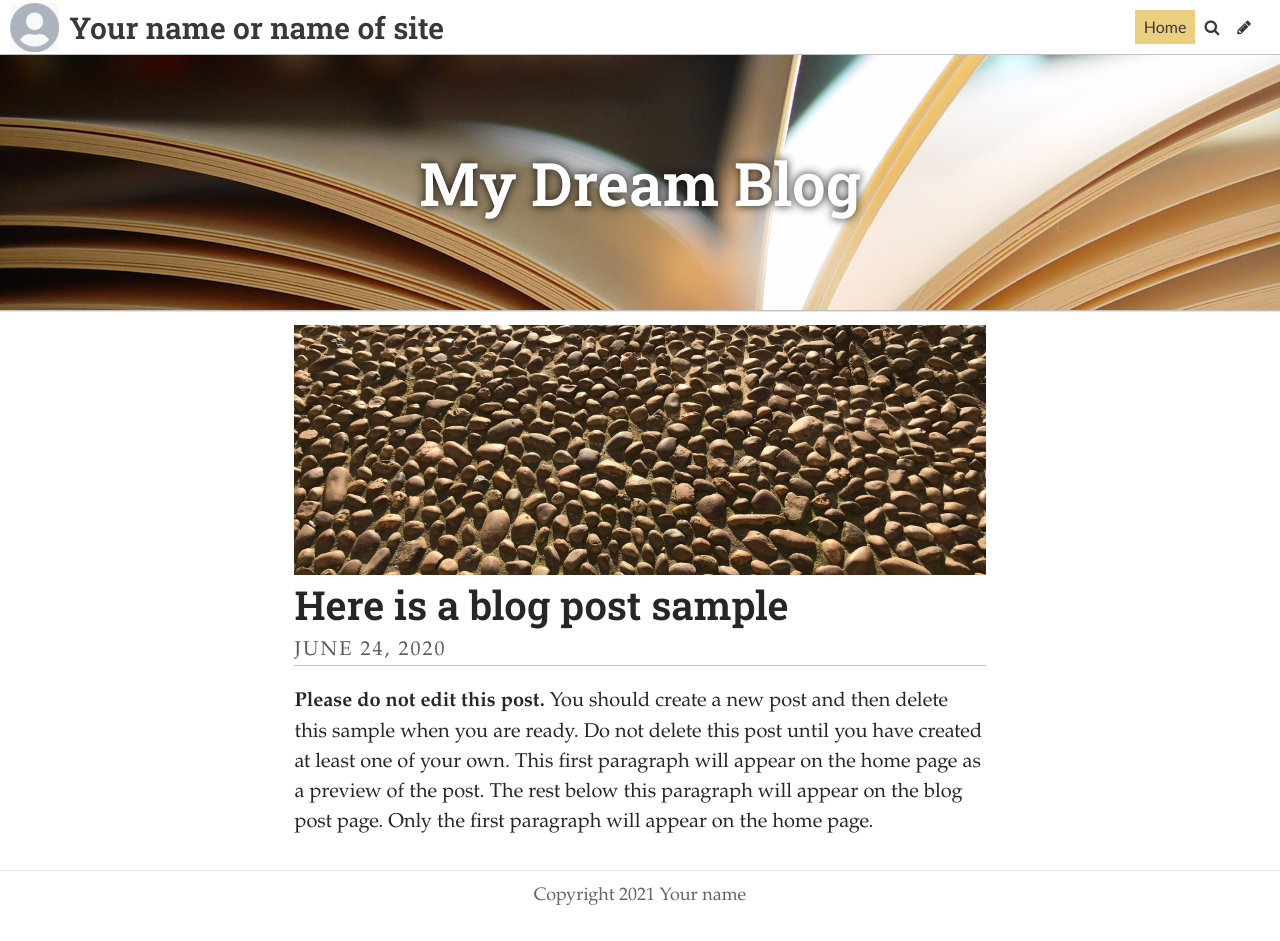
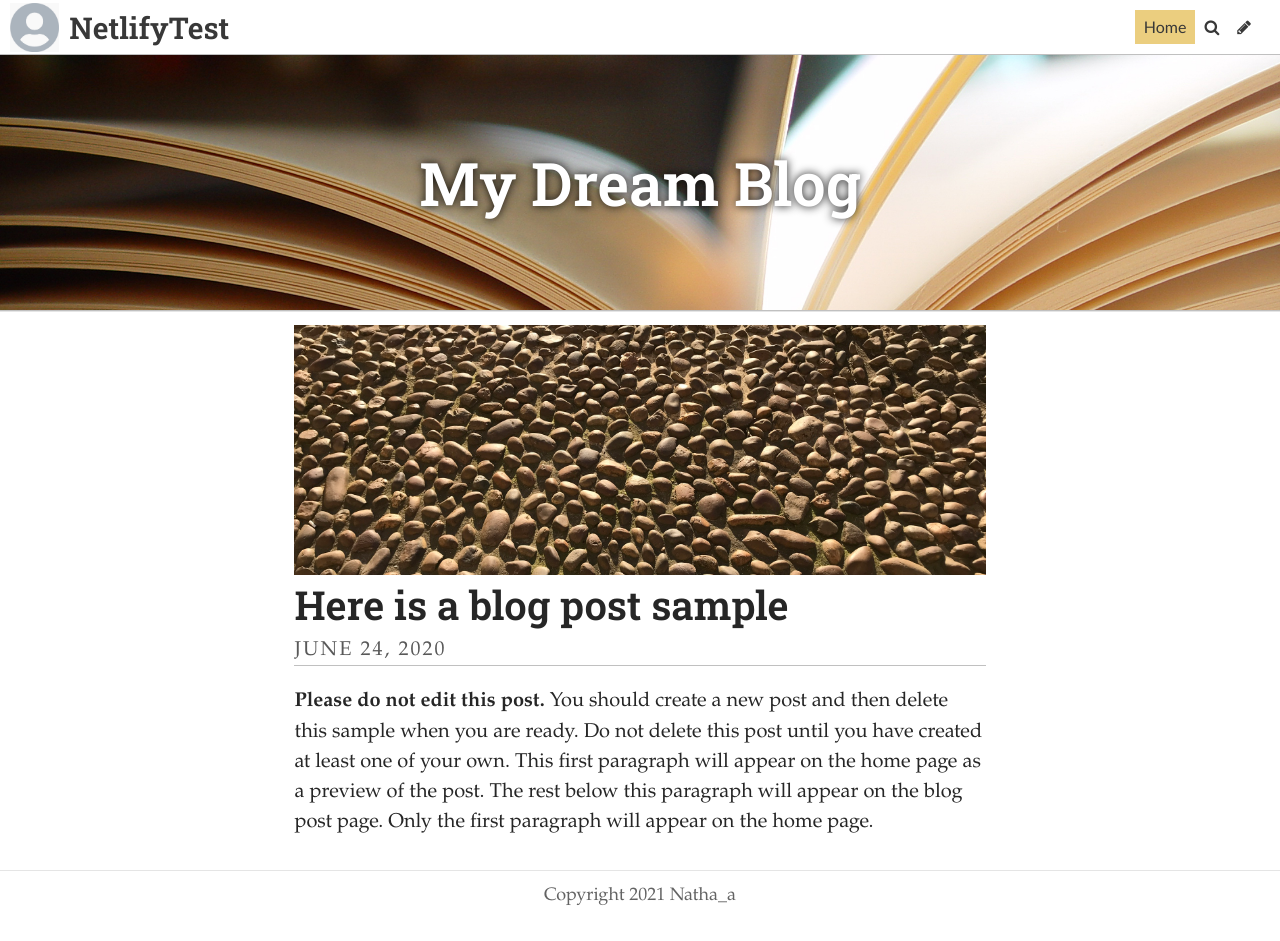
Before and after one commit to D41191630/netlify_test, a Jekyll site: the page built from index.html, in a window 1280 px wide. Built offline with Jekyll 4.4.1, drawn with Linux system fonts in a browser that asks for light colours; some web fonts are replaced; the list of posts is cut into pages by our own code.

Commit message:
Update Settings “general”

```diff
--- a/_data/settings.yml
+++ b/_data/settings.yml
@@ -1,13 +1,13 @@
-title: Your name or name of site
-description: A website with a blog
+title: NetlifyTest
+description: A sample site
+footer_text: Copyright 2021 Natha_a
+header_feature_image: ../uploads/pages.jpg
 header_text: My Dream Blog
 header_text_color: "#ffffff"
-footer_text: Copyright 2021 Your name
-header_feature_image: ../uploads/pages.jpg
-bannerheight: "20vmax"
-navbarheight: "55px"
-gridlayout: false
+bannerheight: 20vmax
+navbarheight: 55px
 logo: /uploads/logo.jpg
 favicon: /uploads/favicon.ico
+gridlayout: false
+fixednavbar: false
 upzoom: true
-fixednavbar: false
```
